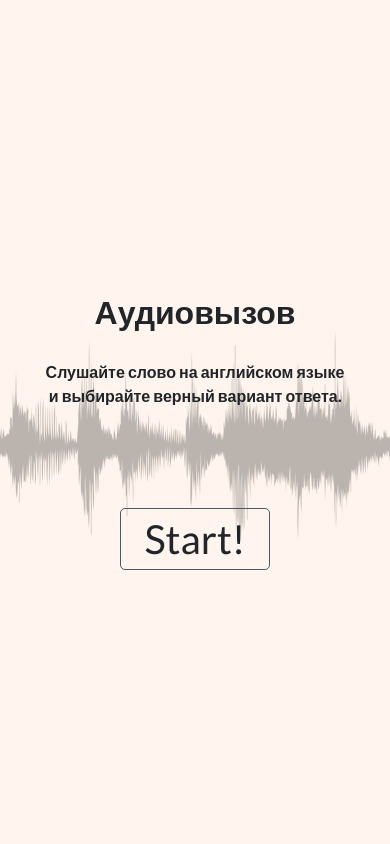
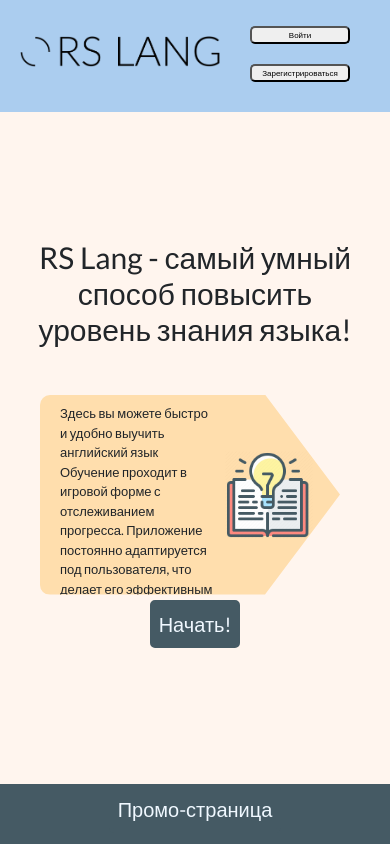
Before and after one commit to Maxvvellh0use/rslang, a React (Create React App) app: page / in a window 390 px wide. Built offline with nearby package versions, Linux system fonts and the light colour scheme.

Commit message:
feat: add responsive to StartPage

```diff
--- a/src/components/App/App.js
+++ b/src/components/App/App.js
@@ -7,8 +7,8 @@ import AudioCall from "../games/AudioCall/AudioCall";
 function App(props) {
   return (
     <div>
-      {/*<StartPage history={props.history}/>*/}
-      <AudioCall />
+      <StartPage history={props.history}/>
+      {/*<AudioCall />*/}
     </div>
   );
 }
--- a/src/components/StartPage/Startpage.scss
+++ b/src/components/StartPage/Startpage.scss
@@ -7,7 +7,7 @@
 }
 
 .wrapper {
-    width: $width-wrapper;
+    max-width: $width-wrapper;
     margin: auto;
 }
 
@@ -16,10 +16,11 @@
     flex-direction: row;
     justify-content: space-between;
     align-items: center;
+    width: 100%;
 }
 
 .header_block__logo {
-    width: 400px;
+    width: 200px;
     height: 40px;
     background-image: url(../../assets/img/logo-start-page.png);
     background-size: 200px;
@@ -36,15 +37,22 @@
 .header_block__log_buttons button {
     margin: 10px;
     border-radius: $border-radius-button;
+    @media (max-width: 500px) {
+        width: 100px;
+        font-size: 8px;
+    }
 }
 
 .main_content__description__wrapper {
     display: flex;
     flex-direction: row;
+    @media (max-width: 1020px) {
+        flex-direction: column;
+    }
 }
 
 .main_content__description {
-    margin-top: 15vh;
+    margin: 15vh 20px 20px;
 }
 
 .main_content__description__h2 {
@@ -61,6 +69,15 @@
     background: navajowhite;
     border-radius: 10px;
     clip-path: polygon(0% 0%, 75% 0%, 100% 50%, 75% 100%, 0% 100%);
+    @media (max-width: 1020px) {
+        width: 650px;
+    }
+    @media (max-width: 768px) {
+        width: 450px;
+    }
+    @media (max-width: 500px) {
+        width: 300px;
+    }
 }
 .main_content__description__text {
     margin-top: 35px;
@@ -70,6 +87,15 @@
     text-align: left;
     width: 400px;
     height: 100%;
+    @media (max-width: 1020px) {
+        font-size: 17px;
+    }
+    @media (max-width: 768px) {
+        font-size: 15px;
+    }
+    @media (max-width: 500px) {
+        font-size: 13px;
+    }
 }
 
 .main_content__description__learn_icon {
@@ -80,6 +106,24 @@
     background-size: 150px;
     background-repeat: no-repeat;
     background-position-y: center;
+    @media (max-width: 1020px) {
+        margin-left: 20px;
+        width: 200px;
+        height: 180px;
+        background-size: 130px;
+    }
+    @media (max-width: 768px) {
+        margin-left: 20px;
+        width: 300px;
+        height: 200px;
+        background-size: 110px;
+    }
+    @media (max-width: 500px) {
+        margin-left: 10px;
+        width: 300px;
+        height: 200px;
+        background-size: 90px;
+    }
 }
 
 .main_content__description__button {
@@ -99,12 +143,22 @@
     user-select: none;
     color: $color-text-button-start-page;
     background: $color-button-start-page;
+    @media (max-width: 500px) {
+        margin-left: 0;
+        margin-top: 5px;
+        font-size: 20px;
+    }
 }
 
 .footer_start_page {
+    background: $color-footer-start-page;
+    height: 120px;
     position: absolute;
     bottom: 0;
     width: 100%;
+    @media (max-width: 500px) {
+        height: 60px;
+    }
 }
 
 .footer_start_page_wrapper {
@@ -112,6 +166,9 @@
     justify-content: center;
     align-items: center;
     height: 120px;
+    @media (max-width: 500px) {
+        height: 50px;
+    }
 }
 
 .main_content__description__promo_button {
@@ -126,12 +183,9 @@
         cursor: pointer;
         transform: scale(1.07);
     }
-}
-
-.footer_start_page {
-    margin-top: 80px;
-    background: $color-footer-start-page;
-    height: 120px;
+    @media (max-width: 500px) {
+        font-size: 20px;
+    }
 }
 
 .show_word__button {
--- a/src/components/games/AudioCall/StartScreen/StartScreen.scss
+++ b/src/components/games/AudioCall/StartScreen/StartScreen.scss
@@ -32,7 +32,6 @@
   background-image: url(../../../../assets/img/background_audioCall.png);
   background-position: center;
   background-repeat: no-repeat;
-  //background-size: cover;
 }
 
 .title_start_screen {
```
